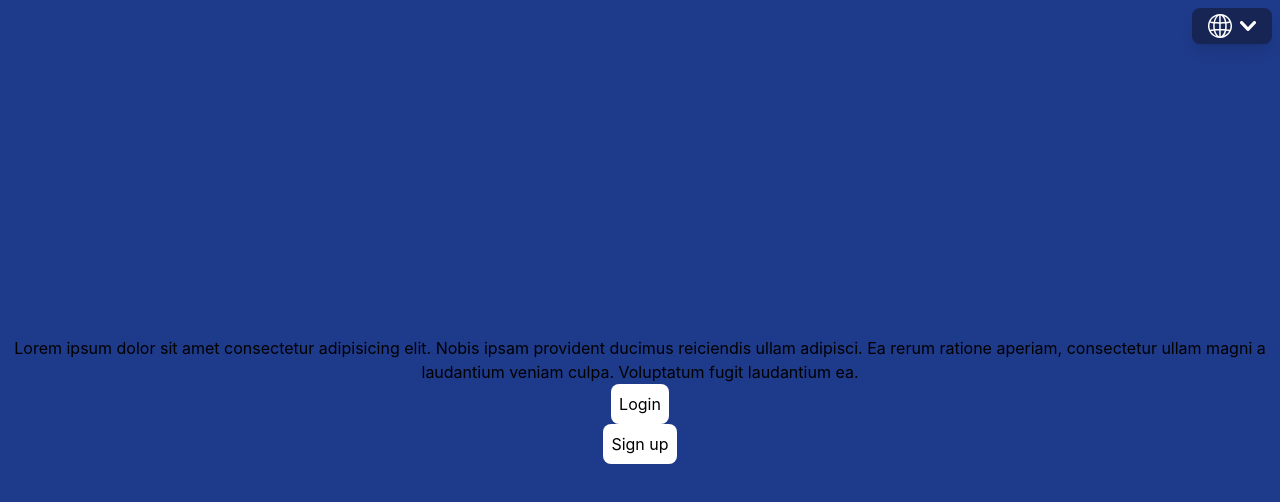
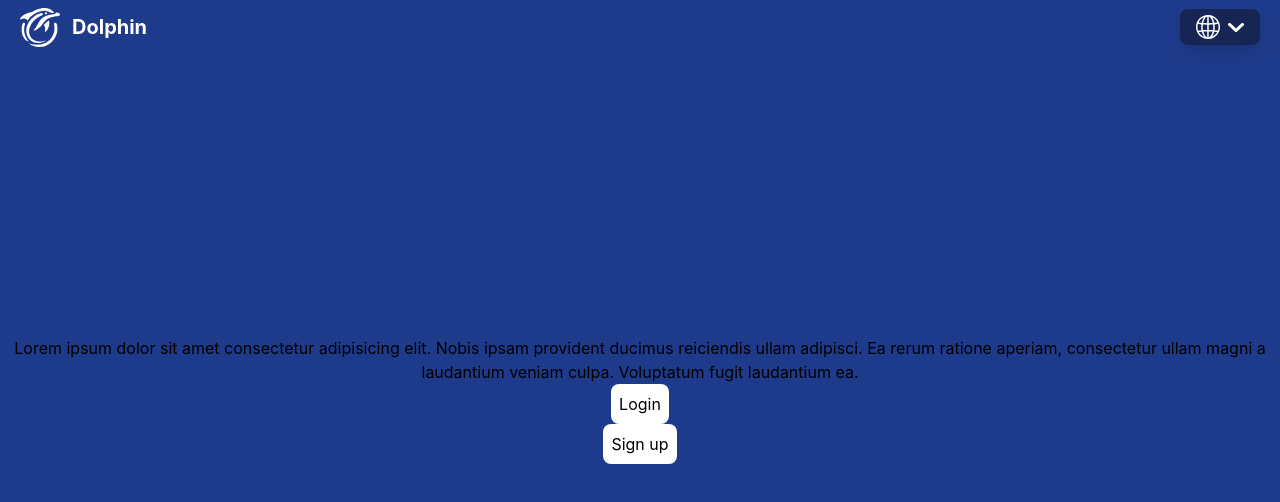
Before and after one commit to hsm-gustavo/Dolphin_front, a React (Create React App) app: page / in a window 1280 px wide. Shown: the top 502 px of the page. Built offline with nearby package versions, Linux system fonts and the light colour scheme.

Commit message:
fix: navbar didnt allowed me to use react-router-dom Link

```diff
--- a/src/components/Navbar.js
+++ b/src/components/Navbar.js
@@ -1,7 +1,9 @@
 import { useRef, useEffect } from "react";
+import { Link } from "react-router-dom";
 import i18n from "../constants/i18n";
 import globe from "../assets/globe.svg";
 import downarrow from "../assets/downarrow.svg";
+import logo from "../assets/logowhite.svg";
 import "flag-icons/css/flag-icons.min.css";
 
 const languages = [
@@ -44,10 +46,16 @@ const Navbar = () => {
   }, [dropdownBtnRef]);
 
   return (
-    <nav className="fixed top-0 z-10 flex w-full items-center justify-end py-2">
+    <nav className="fixed top-0 z-10 mx-5 flex w-full items-center justify-between py-2">
+      <Link to={"/"}>
+        <div className="flex flex-row items-center justify-center">
+          <img src={logo} alt="" className="mr-3 w-10" />
+          <h1 className="text-xl font-bold text-white">Dolphin</h1>
+        </div>
+      </Link>
       <div className="relative">
         <button
-          className="mx-2 flex w-20 flex-row items-center justify-center rounded-lg border-2 border-blue-950 bg-blue-950 py-1 shadow-lg transition duration-300 ease-in-out hover:bg-blue-900"
+          className="mx-10 flex w-20 flex-row items-center justify-center rounded-lg border-2 border-blue-950 bg-blue-950 py-1 shadow-lg transition duration-300 ease-in-out hover:bg-blue-900"
           ref={dropdownBtnRef}
           onClick={handleIsOpen}
         >
@@ -55,7 +63,7 @@ const Navbar = () => {
           <img src={downarrow} alt="arrow" className="w-4" />
         </button>
         <div
-          className="absolute left-4 -z-[1] my-auto hidden w-36 origin-top -translate-x-1/2 -translate-y-2 divide-y rounded-b-lg rounded-s-lg bg-blue-950"
+          className="absolute left-12 -z-[1] my-auto hidden w-36 origin-top -translate-x-1/2 -translate-y-2 divide-y rounded-b-lg rounded-s-lg bg-blue-950"
           ref={dropdownRef}
         >
           <ul className="my-2">
--- /dev/null
+++ b/src/components/NavbarWrapper.js
@@ -0,0 +1,13 @@
+import { Outlet } from "react-router-dom"
+import Navbar from "./Navbar"
+
+const NavbarWrapper = () => {
+  return (
+    <>
+      <Navbar />
+      <Outlet />
+    </>
+  )
+}
+
+export default NavbarWrapper
--- a/src/index.js
+++ b/src/index.js
@@ -9,6 +9,7 @@ import reportWebVitals from "./reportWebVitals";
 import "./constants/i18n";
 import { createBrowserRouter, RouterProvider } from "react-router-dom";
 import Signup from "./routes/Signup";
+import NavbarWrapper from "./components/NavbarWrapper";
 
 const loadingMarkup = (
   <div className="flex h-screen w-full items-center justify-center">
@@ -19,16 +20,12 @@ const loadingMarkup = (
 const router = createBrowserRouter([
   {
     path: "/",
-    element: <App />,
-    errorElement: <Error />,
-  },
-  {
-    path: "/login",
-    element: <Login />,
-  },
-  {
-    path: "/signup",
-    element: <Signup />,
+    element: <NavbarWrapper />,
+    children: [
+      { path: "/", element: <App />, errorElement: <Error /> },
+      { path: "/login", element: <Login /> },
+      { path: "/signup", element: <Signup /> },
+    ],
   },
 ]);
 
@@ -36,7 +33,6 @@ const root = ReactDOM.createRoot(document.getElementById("root"));
 root.render(
   <Suspense fallback={loadingMarkup}>
     <React.StrictMode>
-      <Navbar />
       <RouterProvider router={router} />
     </React.StrictMode>
   </Suspense>,
```
